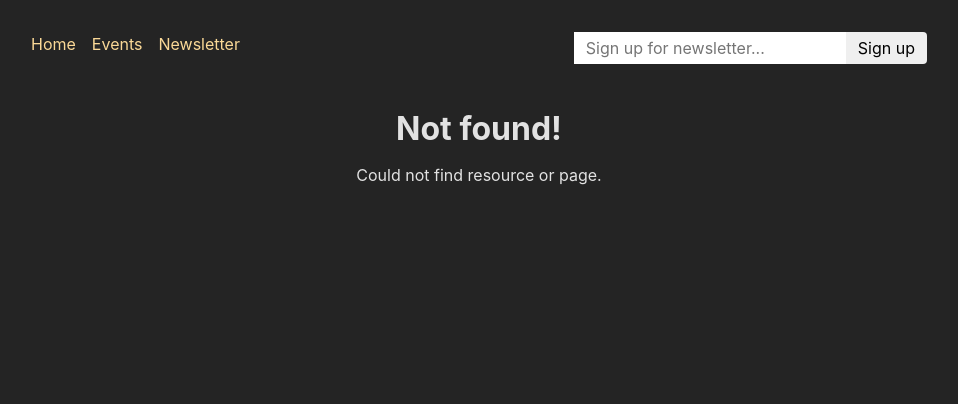
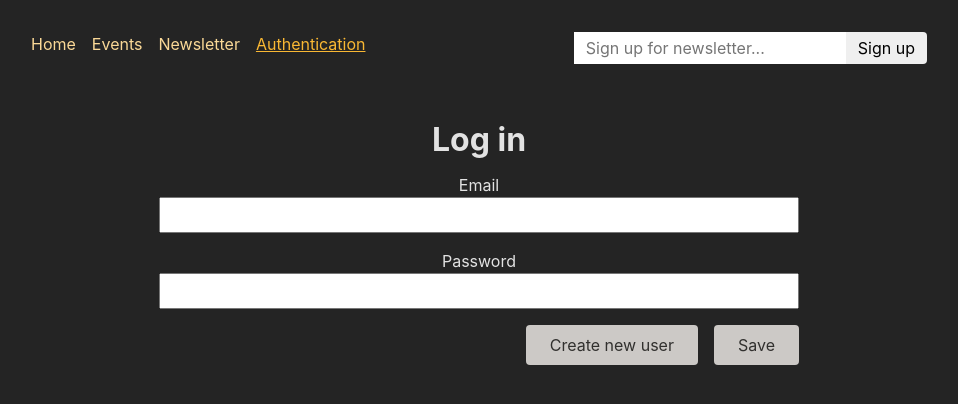
Before and after one commit to khybe/event-signup-spa-react-router-6-frontend-guide, a React (Create React App) app: page /auth in a window 1280 px wide. Before the commit this address had no page. Shown: the top 404 px of the page, without its empty margins (161-1119 px from the left). Built offline with nearby package versions, Linux system fonts and the light colour scheme.

Commit message:
Project Setup & Route Setup for Authentication

```diff
--- a/src/App.js
+++ b/src/App.js
@@ -35,6 +35,7 @@
 import RootLayout from "./pages/Root";
 import { action as manipulateEventAction } from "./components/EventForm";
 import NewsletterPage, { action as newsletterAction } from "./pages/NewsLetter";
+import Authentication from "./pages/Authentication";
 
 const router = createBrowserRouter([
   {
@@ -43,6 +44,10 @@
     errorElement: <ErrorPage />,
     children: [
       { index: true, element: <HomePage /> },
+      {
+        path: "auth",
+        element: <Authentication />,
+      },
       {
         path: "events",
         element: <EventsRootLayout />,
--- /dev/null
+++ b/src/components/AuthForm.js
@@ -0,0 +1,36 @@
+import { useState } from "react";
+import { Form } from "react-router-dom";
+
+import classes from "./AuthForm.module.css";
+
+function AuthForm() {
+  const [isLogin, setIsLogin] = useState(true);
+
+  function switchAuthHandler() {
+    setIsLogin((isCurrentlyLogin) => !isCurrentlyLogin);
+  }
+
+  return (
+    <>
+      <Form method="post" className={classes.form}>
+        <h1>{isLogin ? "Log in" : "Create a new user"}</h1>
+        <p>
+          <label htmlFor="email">Email</label>
+          <input id="email" type="email" name="email" required />
+        </p>
+        <p>
+          <label htmlFor="image">Password</label>
+          <input id="password" type="password" name="password" required />
+        </p>
+        <div className={classes.actions}>
+          <button onClick={switchAuthHandler} type="button">
+            {isLogin ? "Create new user" : "Login"}
+          </button>
+          <button>Save</button>
+        </div>
+      </Form>
+    </>
+  );
+}
+
+export default AuthForm;
--- /dev/null
+++ b/src/components/AuthForm.module.css
@@ -0,0 +1,48 @@
+.form {
+  max-width: 40rem;
+  margin: 2rem auto;
+}
+
+.form label,
+.form input,
+.form textarea {
+  display: block;
+  width: 100%;
+}
+
+.form input,
+.form textarea {
+  font: inherit;
+  padding: 0.25rem;
+}
+
+.actions {
+  display: flex;
+  gap: 1rem;
+  justify-content: flex-end;
+  align-items: center;
+}
+
+.actions button {
+  font: inherit;
+  cursor: pointer;
+  padding: 0.5rem 1.5rem;
+  border-radius: 4px;
+  background-color: var(--color-gray-300);
+  color: var(--color-gray-800);
+  border: none;
+}
+
+.actions a {
+  text-decoration: none;
+  background-color: transparent;
+  color: var(--color-gray-300);
+}
+
+.actions button:hover {
+  background-color: var(--color-primary-300);
+}
+
+.actions a:hover {
+  background-color: var(--color-gray-800);
+}
--- a/src/components/MainNavigation.js
+++ b/src/components/MainNavigation.js
@@ -39,6 +39,16 @@
               Newsletter
             </NavLink>
           </li>
+          <li>
+            <NavLink
+              to="/auth"
+              className={({ isActive }) =>
+                isActive ? classes.active : undefined
+              }
+            >
+              Authentication
+            </NavLink>
+          </li>
         </ul>
       </nav>
       <NewsletterSignup />
--- /dev/null
+++ b/src/pages/Authentication.js
@@ -0,0 +1,7 @@
+import AuthForm from "../components/AuthForm";
+
+function AuthenticationPage() {
+  return <AuthForm />;
+}
+
+export default AuthenticationPage;
```
